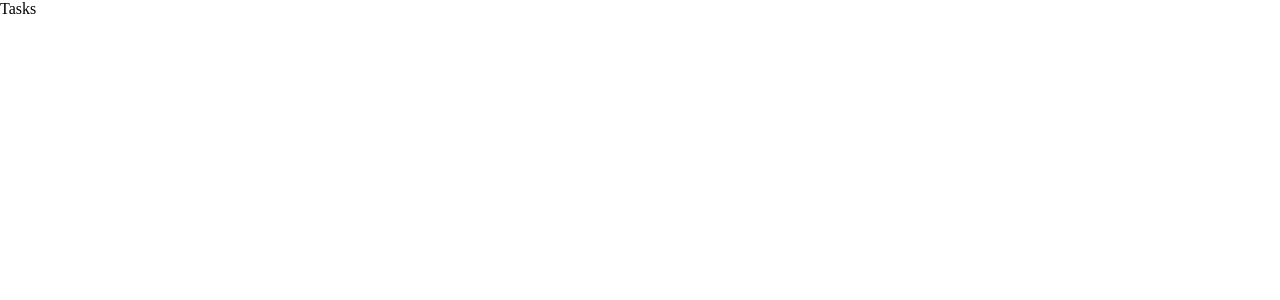
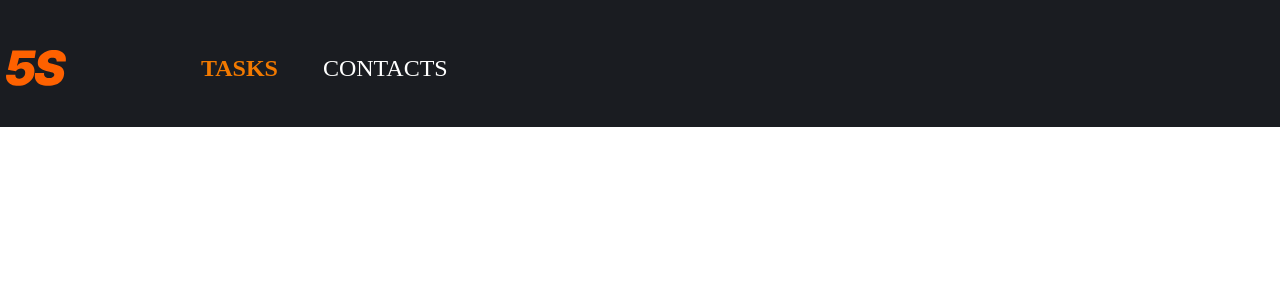
Before and after one commit to VARN0R/platform-for-5S-processes, a React (Vite) app: page /tasks in a window 1280 px wide. Shown: the top 300 px of the page. Built offline with nearby package versions, Linux system fonts and the light colour scheme.

Commit message:
feat: add header components  on the pages

```diff
--- a/src/components/Header/Header.styles.ts
+++ b/src/components/Header/Header.styles.ts
@@ -1,8 +1,8 @@
 import { Link } from "react-router-dom";
 import styled from "styled-components";
 import { BREAKPOINTS } from "../../constants";
-import LinkProps from "../../types/link-props";
 import HamburgerProps from "../../types/hamburger-props";
+import NavProps from "../../types/nav-props";
 
 export const LinksContainer = styled.div`
   display: flex;
@@ -27,7 +27,7 @@
   }
 `;
 
-export const Nav = styled.nav<LinkProps>`
+export const Nav = styled.nav<NavProps>`
   display: flex;
   margin-left: 100px;
   a {
@@ -68,6 +68,11 @@
   text-decoration: none;
   margin-left: 29px;
   width: 100%;
+
+  &.active {
+    color: ${({ theme }) => theme.colors.orange};
+    font-weight: bold;
+  }
   @media (max-width: ${BREAKPOINTS.sm}) {
     font-size: ${(props) => props.theme.fontSizes.extraLarge};
     margin-left: 0px;
--- a/src/components/Header/Header.tsx
+++ b/src/components/Header/Header.tsx
@@ -9,10 +9,11 @@
 } from "./Header.styles";
 import images from "../../assets/images";
 import Container from "../Container/index";
-import { Link } from "react-router-dom";
+import { Link, useLocation } from "react-router-dom";
 
 export const Header: React.FC = () => {
   const [menuOpen, setMenuOpen] = useState<boolean>(false);
+  const location = useLocation();
 
   return (
     <HeaderStyled>
@@ -29,8 +30,20 @@
             <span></span>
           </Hamburger>
           <Nav open={menuOpen}>
-            <LinkStyled to="/tasks">TASKS</LinkStyled>
-            <LinkStyled to="/contacts">CONTACTS</LinkStyled>
+            <LinkStyled
+              to="/tasks"
+              className={location.pathname.includes("/tasks") ? "active" : ""}
+            >
+              TASKS
+            </LinkStyled>
+            <LinkStyled
+              to="/contacts"
+              className={
+                location.pathname.includes("/contacts") ? "active" : ""
+              }
+            >
+              CONTACTS
+            </LinkStyled>
           </Nav>
         </HeaderWrapper>
       </Container>
--- a/src/pages/Contacts/Contacts.tsx
+++ b/src/pages/Contacts/Contacts.tsx
@@ -1,5 +1,11 @@
+import { Header } from "../../components/Header/Header";
+
 const Contacts = () => {
-  return <div>Contacts</div>;
+  return (
+    <div>
+      <Header />
+    </div>
+  );
 };
 
 export default Contacts;
--- a/src/pages/Tasks/Tasks.tsx
+++ b/src/pages/Tasks/Tasks.tsx
@@ -1,5 +1,11 @@
+import { Header } from "../../components/Header/Header";
+
 const Tasks = () => {
-  return <div>Tasks</div>;
+  return (
+    <div>
+      <Header />
+    </div>
+  );
 };
 
 export default Tasks;
--- /dev/null
+++ b/src/types/color-props.ts
@@ -0,0 +1,3 @@
+export default interface ColorProps {
+  active: boolean;
+}
--- a/src/types/link-props.ts
+++ /dev/null
@@ -1,3 +0,0 @@
-export default interface LinkProps {
-  open?: boolean;
-}
--- /dev/null
+++ b/src/types/nav-props.ts
@@ -0,0 +1,3 @@
+export default interface NavProps {
+  open?: boolean;
+}
```
